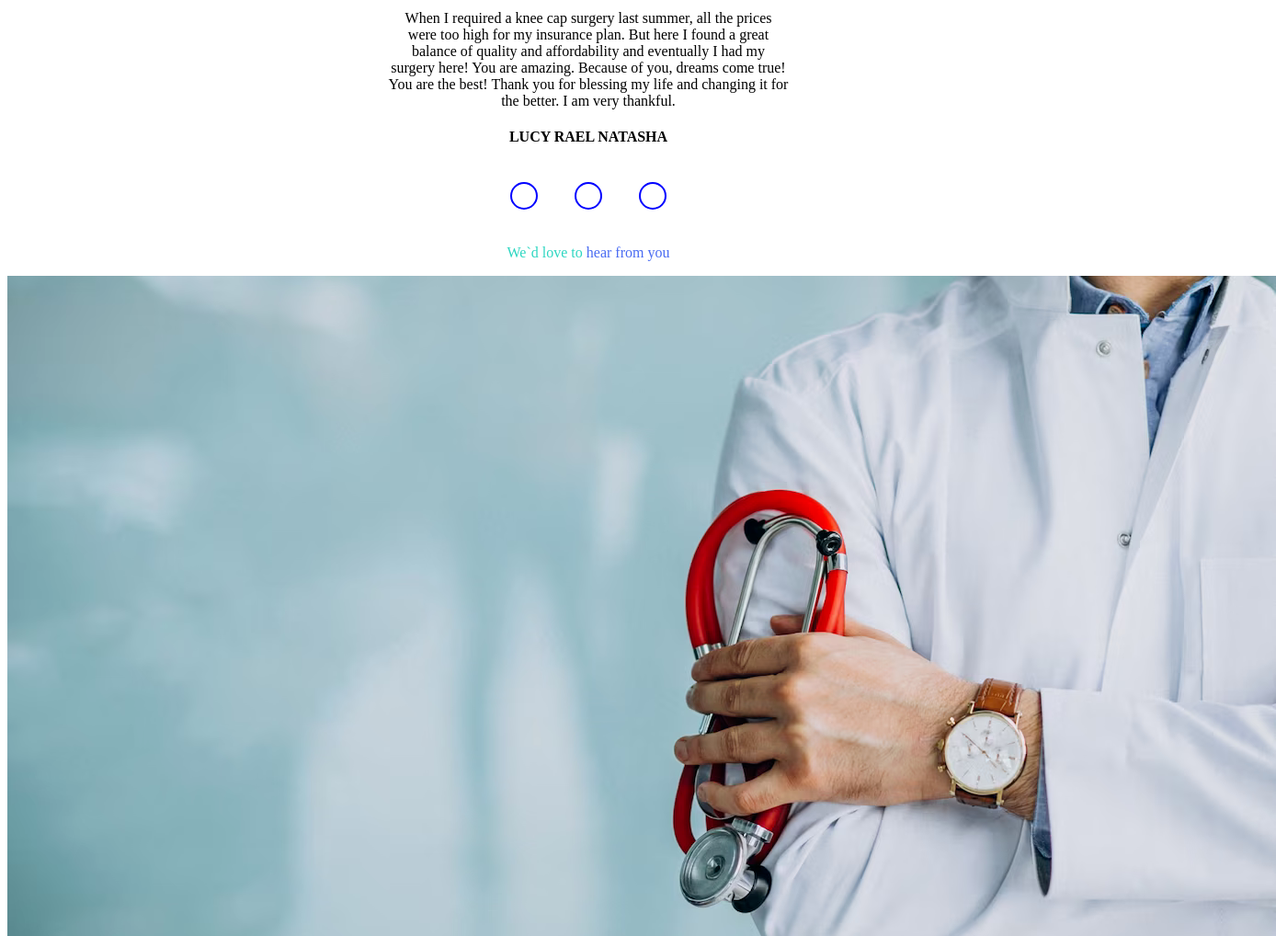
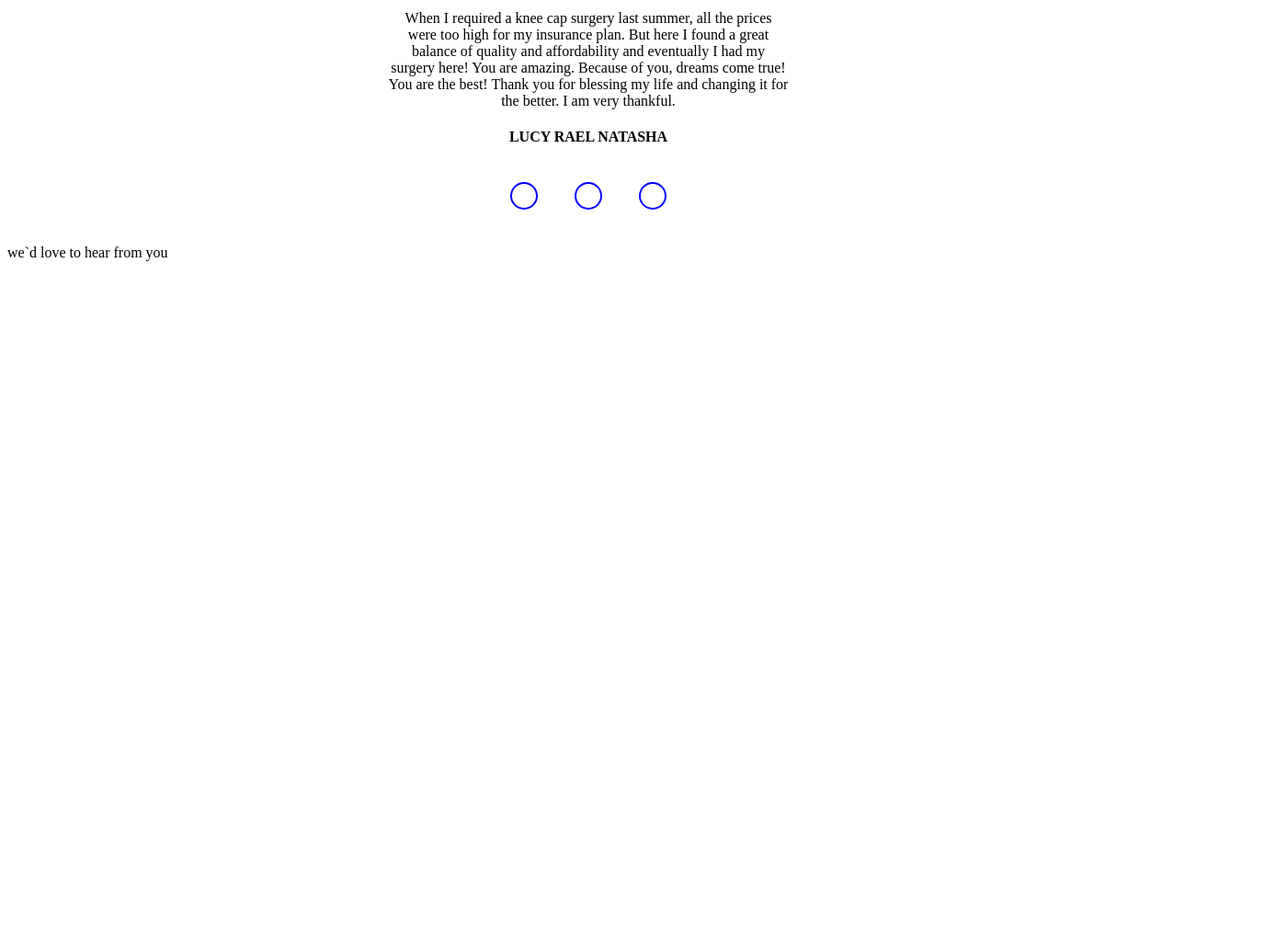
Before and after one commit to Moses200502/medic-care-clinic, a plain HTML site: page index.html in a window 1280 px wide. Shown: the part 1882-2900 px from the top of the page at 92% size, 1388 px wide, since content can reach past the window. After the commit the page ends 2182 px from the top, so only its background shows below. Drawn offline with Linux system fonts and the light colour scheme.

Commit message:
i have added a paragraph

```diff
--- a/css/style.css
+++ b/css/style.css
@@ -88,19 +88,16 @@ margin:0 auto;
 .pic{
   text-align:center;
 }
-.clearfix{
+.clearfix{(
   clear:both;
   text-align:center;
 }
 .picture{
-  text-align:center;
-}
-.span1{
-  color:#2dd6c1
-}
-.span2{
-  color:#496bf2
+text-align:center;
 }
 .me{
   color:#496bf2;
 }
+.span1{
+  color:#2dd6c1;
+}
--- a/index.html
+++ b/index.html
@@ -73,6 +73,7 @@
         <img src="images/male-profile.png" width="150"/>
         <img src="images/female-profile.png" width="200"/>
         <img src="images/male-profile.png" width="150"/>
+
         <p>When I required a knee cap surgery last summer, all the prices<br>
           were too high for my insurance plan. But here I found a great<br>
           balance of quality and affordability and eventually I had my<br>
@@ -89,8 +90,7 @@
      </section>
      <div class="clearfix"></div>
      <section class="picture">
-     <p><span class="span1">We`d love to</span><span class="span2"> hear from you</span></p>
-     <img src="images/ezgif-2-81a50240fb.png"/>
+     <p><span class="span1"> we`d love to</span> <span class="span2" >hear from you</span></p>
     </section>
   </body>
-</html>
+  </html>
```
Also changed, not shown: images/quotation-mark.png (added), images/quotation-right-mark.png (added).
